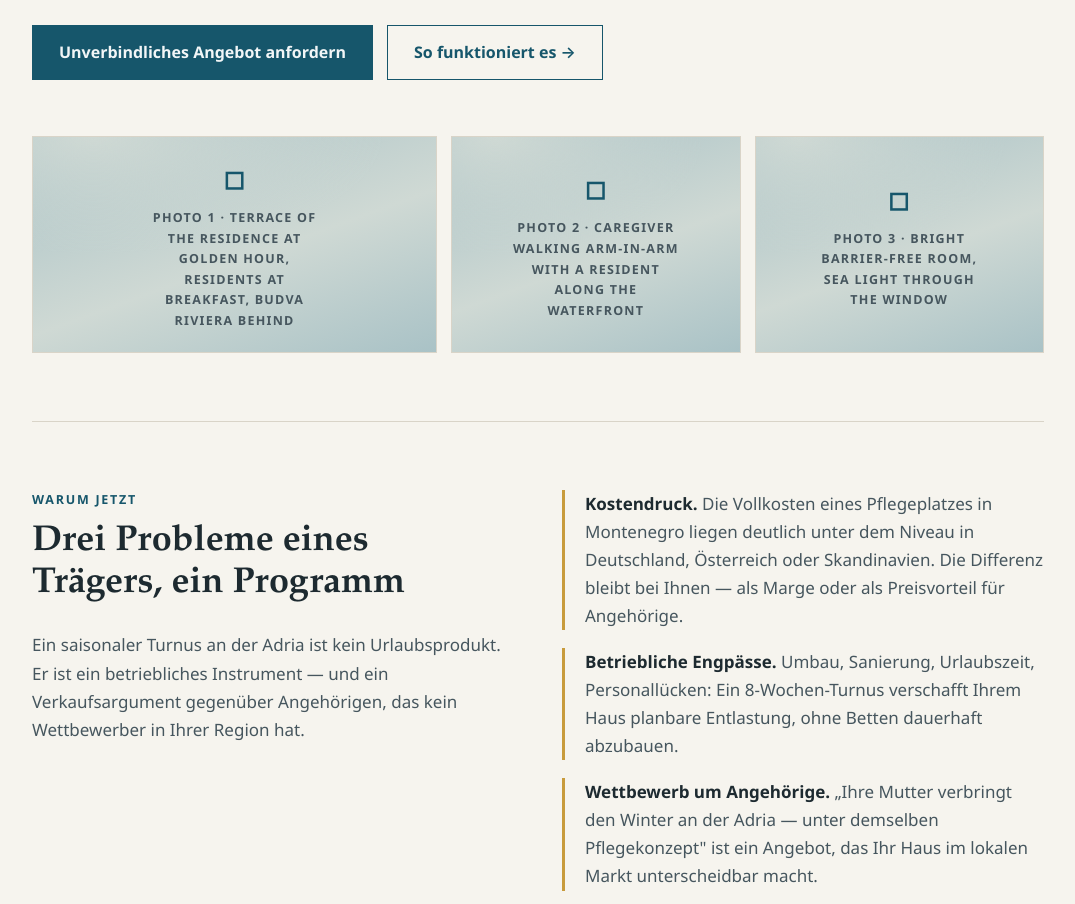
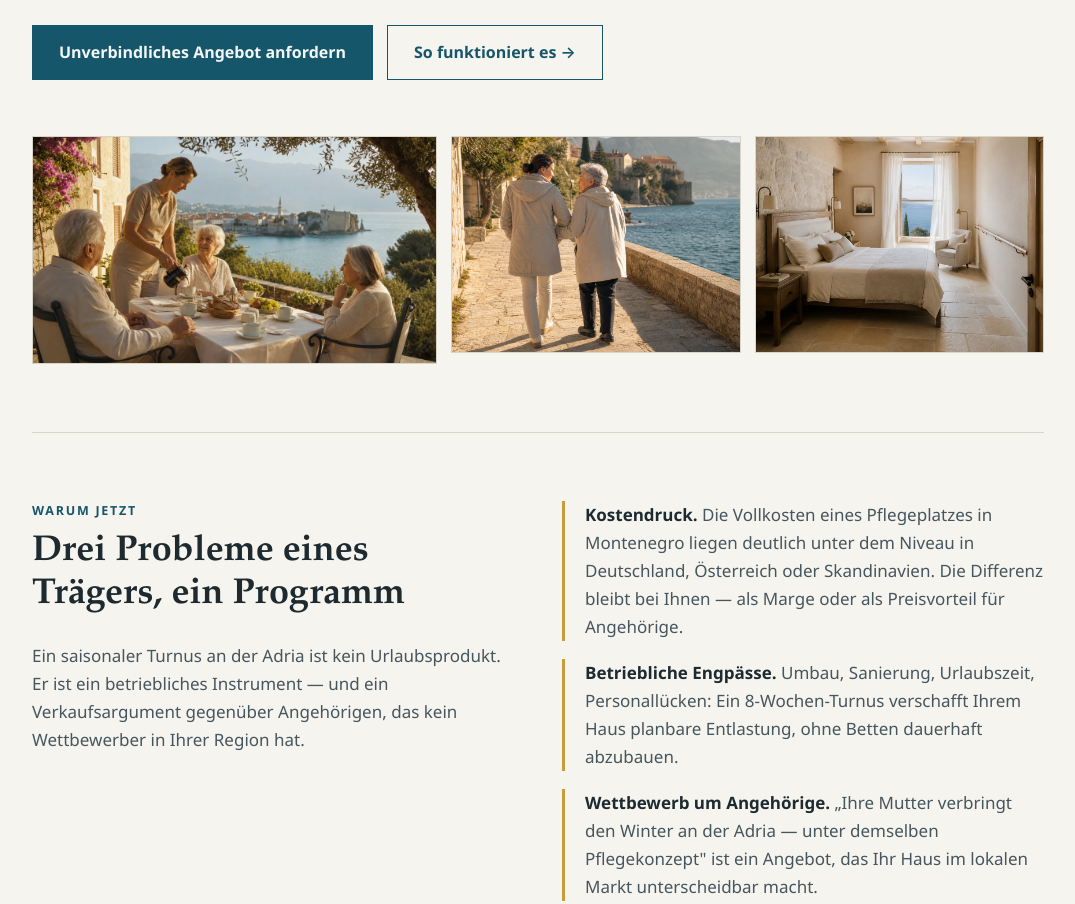
Before and after one commit to Denis-Makarovskiy/adriacare-landing, a plain HTML site: page index.html in a window 1280 px wide. Shown: the part 820-1724 px from the top of the page, without its empty margins (102-1177 px from the left). Drawn offline with Linux system fonts and the light colour scheme.

Commit message:
Wire generated imagery into landing (5 webp images, lazy loading, Symbolbilder note)
Co-Authored-By: Claude Fable 5 <noreply@anthropic.com>

```diff
--- a/index.html
+++ b/index.html
@@ -146,28 +146,15 @@
   .btn-quiet { background: transparent; color: var(--sea); }
   .btn-quiet:hover { background: transparent; color: var(--sea-deep); }
 
-  /* Photo placeholders */
-  figure.ph {
-    margin: 0; position: relative; overflow: hidden;
-    background:
-      radial-gradient(120% 90% at 15% 0%, var(--ph-a) 0%, transparent 60%),
-      linear-gradient(160deg, var(--ph-b) 0%, var(--ph-a) 55%, var(--ph-b) 100%);
-    border: 1px solid var(--line);
-    display: grid; place-items: center;
-  }
-  figure.ph figcaption {
-    text-align: center; padding: 18px; color: var(--ink-soft);
-    font-size: 12.5px; letter-spacing: 0.1em; text-transform: uppercase; font-weight: 600;
-    max-width: 30ch;
-  }
-  figure.ph figcaption::before {
-    content: "◻"; display: block; font-size: 26px; margin-bottom: 8px; color: var(--sea);
+  img.photo {
+    display: block; width: 100%; height: auto; object-fit: cover;
+    border: 1px solid var(--line); background: var(--ph-a);
   }
   .gallery { display: grid; grid-template-columns: 1.4fr 1fr 1fr; gap: 14px; padding-bottom: 68px; }
-  .gallery .ph { aspect-ratio: 4 / 3; }
-  .gallery .ph:first-child { aspect-ratio: auto; }
-  @media (max-width: 780px) { .gallery { grid-template-columns: 1fr; } .gallery .ph:first-child { aspect-ratio: 16/9; } }
-  .ph-wide { aspect-ratio: 21 / 7; margin-top: 44px; }
+  .gallery .photo { aspect-ratio: 4 / 3; }
+  .gallery .photo:first-child { aspect-ratio: 16 / 9; }
+  @media (max-width: 780px) { .gallery { grid-template-columns: 1fr; } }
+  .ph-wide { aspect-ratio: 3 / 1; margin-top: 44px; }
   @media (max-width: 780px) { .ph-wide { aspect-ratio: 16/9; } }
 
   section { padding: 68px 0; border-top: 1px solid var(--line); }
@@ -308,9 +295,9 @@
   </div>
 
   <div class="gallery">
-    <figure class="ph"><figcaption>Photo 1 · Terrace of the residence at golden hour, residents at breakfast, Budva Riviera behind</figcaption></figure>
-    <figure class="ph"><figcaption>Photo 2 · Caregiver walking arm-in-arm with a resident along the waterfront</figcaption></figure>
-    <figure class="ph"><figcaption>Photo 3 · Bright barrier-free room, sea light through the window</figcaption></figure>
+    <img class="photo" src="img/hero-terrace.webp" loading="lazy" width="2048" height="1152" alt="Drei ältere Bewohner frühstücken mit einer Betreuungskraft auf einer Terrasse mit Blick auf Budva und die Adria.">
+    <img class="photo" src="img/care-walk.webp" loading="lazy" width="2048" height="1536" alt="Eine Betreuungskraft begleitet eine ältere Bewohnerin bei einem Spaziergang an der winterlichen Uferpromenade von Budva.">
+    <img class="photo" src="img/room.webp" loading="lazy" width="2048" height="1536" alt="Helles barrierefreies Zimmer mit Holzbett, Handlauf, Sessel und Blick auf die Adria.">
   </div>
 
   <section>
@@ -376,7 +363,7 @@
         <p data-i18n="c4p">Auslandskranken- und Rücktransportversicherung für jeden Bewohner ist im Programmpreis enthalten. Der medizinische Rücktransport ist vertraglich zugesichert.</p>
       </div>
     </div>
-    <figure class="ph ph-wide"><figcaption>Photo 4 · Nurse station / doctor's visit in the residence — clinical credibility shot</figcaption></figure>
+    <img class="photo ph-wide" src="img/medical.webp" loading="lazy" width="2172" height="724" alt="Ein Arzt spricht mit einem älteren Bewohner; eine Pflegefachkraft steht mit einem Tablet daneben.">
   </section>
 
   <section>
@@ -437,7 +424,7 @@
         <p data-i18n="p3">Wenn Hitzewellen Ihre Region belasten: klimatisierte Residenz, Morgenprogramm am Wasser, Rückzug in die kühleren Lagen des Hinterlands.</p>
       </div>
     </div>
-    <figure class="ph ph-wide"><figcaption>Photo 5 · Group activity outdoors — light gymnastics or coffee on the promenade, winter sun</figcaption></figure>
+    <img class="photo ph-wide" src="img/activity.webp" loading="lazy" width="2172" height="724" alt="Ältere Bewohner machen mit einer Trainerin leichte Gymnastik auf einer Terrasse am Meer im winterlichen Budva.">
   </section>
 
   <section>
@@ -537,6 +524,7 @@
 
   <footer class="site">
     <span data-i18n="foot1">Adria Care Residenz · Budva, Montenegro</span>
+    <span data-i18n="foot_symbol">Symbolbilder</span>
     <span>partners@adriacare.me · Impressum · Datenschutz</span>
   </footer>
 </div>
@@ -637,7 +625,8 @@
       l_msg: "Notes (optional)", ph_msg: "Care levels, time window, special requirements …",
       fnote: "No obligation. Your details are used solely to prepare the offer.",
       btn: "Request offer",
-      foot1: "Adria Care Residence · Budva Riviera, Montenegro"
+      foot1: "Adria Care Residence · Budva Riviera, Montenegro",
+      foot_symbol: "Illustrative images"
     },
     fr: {
       banner: "Ouverture en 2027 · Nous prenons les pré-inscriptions et signons des avant-contrats →",
@@ -732,7 +721,8 @@
       l_msg: "Remarques (facultatif)", ph_msg: "Niveaux de dépendance, créneau, exigences particulières …",
       fnote: "Sans engagement. Vos données servent uniquement à établir l'offre.",
       btn: "Demander l'offre",
-      foot1: "Adria Care Résidence · Budva, Monténégro"
+      foot1: "Adria Care Résidence · Budva, Monténégro",
+      foot_symbol: "Images d’illustration"
     },
     es: {
       banner: "Apertura en 2027 · Aceptamos solicitudes previas y firmamos precontratos →",
@@ -827,7 +817,8 @@
       l_msg: "Observaciones (opcional)", ph_msg: "Grados de dependencia, fechas, requisitos especiales …",
       fnote: "Sin compromiso. Sus datos se usan únicamente para elaborar la oferta.",
       btn: "Solicitar oferta",
-      foot1: "Adria Care Residencia · Budva, Montenegro"
+      foot1: "Adria Care Residencia · Budva, Montenegro",
+      foot_symbol: "Imágenes ilustrativas"
     },
     sr: {
       banner: "Otvaranje 2027. · Primamo prethodne prijave i zaključujemo predugovore →",
@@ -922,7 +913,8 @@
       l_msg: "Napomene (opciono)", ph_msg: "Stepeni nege, termin, posebni zahtevi …",
       fnote: "Neobavezujuće. Vaše podatke koristimo isključivo za izradu ponude.",
       btn: "Zatražite ponudu",
-      foot1: "Adria Care Rezidencija · Budva, Crna Gora"
+      foot1: "Adria Care Rezidencija · Budva, Crna Gora",
+      foot_symbol: "Ilustrativne fotografije"
     },
     ru: {
       banner: "Открытие в 2027 году · Принимаем предварительные заявки и заключаем предварительные договоры →",
@@ -1017,7 +1009,8 @@
       l_msg: "Комментарий (необязательно)", ph_msg: "Степени ухода, сроки, особые требования …",
       fnote: "Без обязательств. Ваши данные используются только для подготовки предложения.",
       btn: "Запросить предложение",
-      foot1: "Adria Care Residenz · Будва, Черногория"
+      foot1: "Adria Care Residenz · Будва, Черногория",
+      foot_symbol: "Иллюстративные изображения"
     }
   };
 
```
